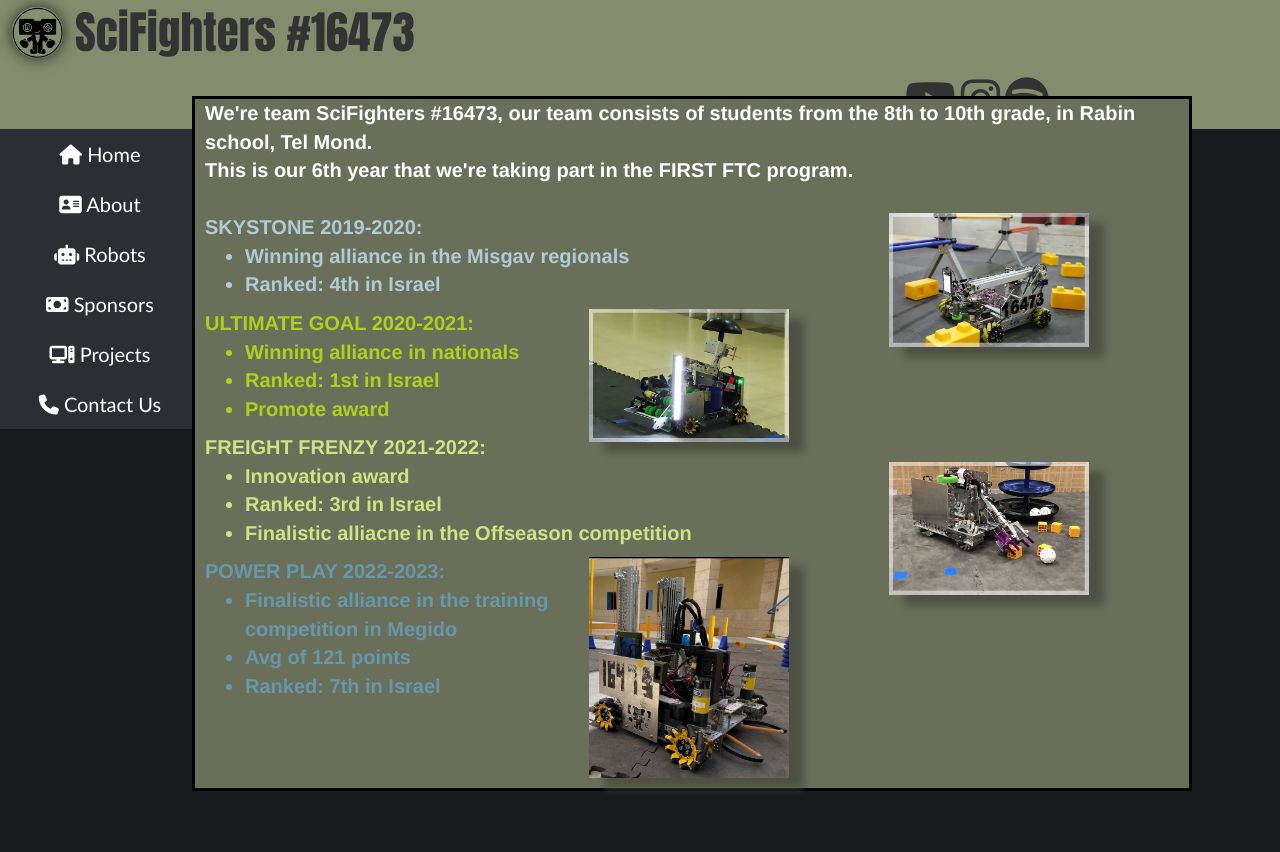
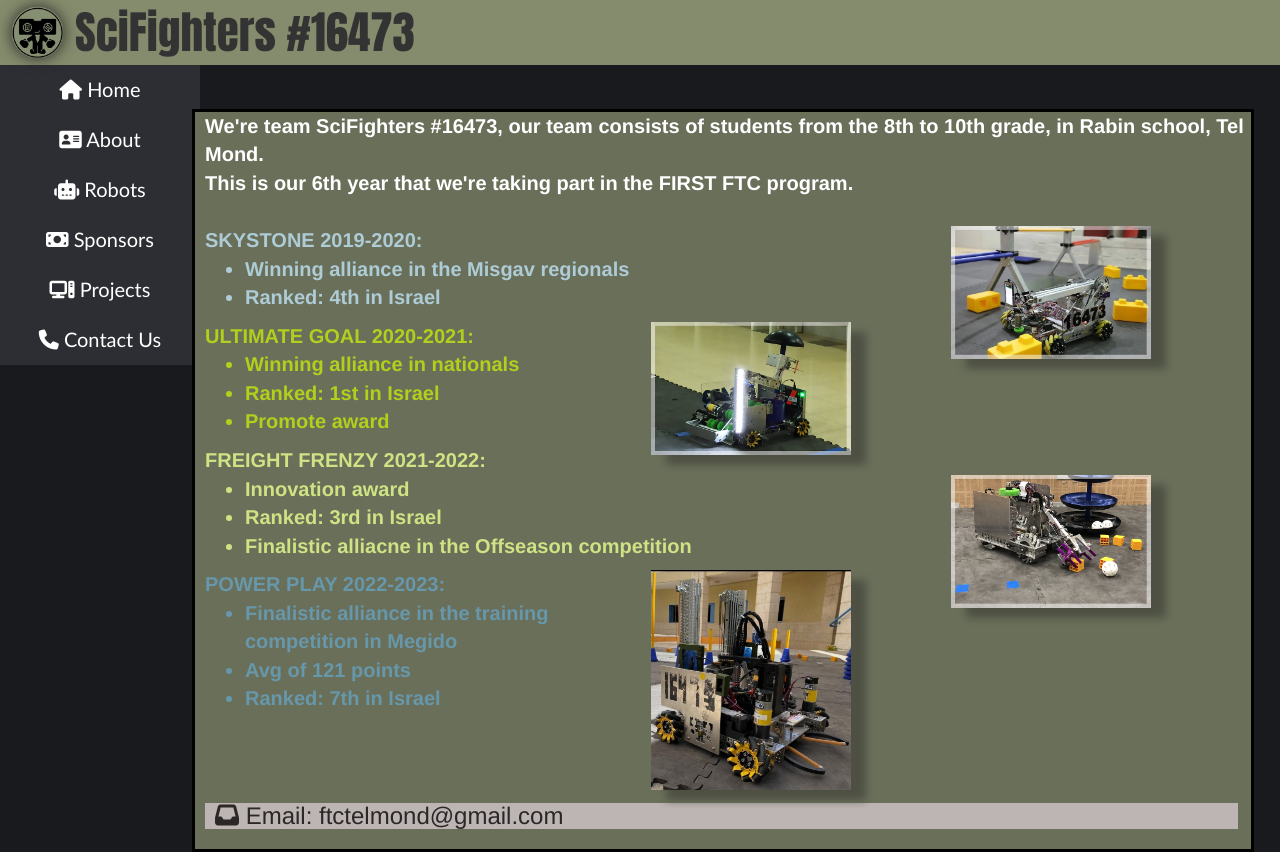
Before and after one commit to Sci-Fighters-Tel-Mond/Site, a React (Create React App) app: page / in a window 1280 px wide. Before the commit the page ends 800 px from the top, so only its background shows below. Built offline with nearby package versions, Linux system fonts and the light colour scheme.

Commit message:
added a footer

```diff
--- a/src/App.css
+++ b/src/App.css
@@ -167,13 +167,15 @@
 #contactForm,
 #robots-div,
 .textarea {
+  margin-top: 1%;
+  margin-left: 1%;
   text-align: left;
   color: white;
   font-size: 20px;
   position: absolute;
   top: 12%;
   margin-left: 15%;
-  max-width: 1000px;
+  max-width: 83%;
   font-weight: bolder;
   background-color: rgb(106, 111, 90);
   border: 3px solid black;
@@ -288,13 +290,15 @@
 
 /* Header Links Styles */
 #header-links {
-  padding-left: 900px;
-  padding-right: -30px;
+  padding-left: 55%;
 }
 
 .header-link {
-  size: 20px;
-  margin-left: 5px;
+  margin-top: 2%;
+  float: left;
+  font-size: 200%;
+  size: 30%;
+  margin-left: 0.5%;
   color: rgb(51, 51, 51);
 }
 
@@ -402,6 +406,10 @@
     width: 100vw;
   }
 
+  .sponsor {
+    filter: none;
+  }
+
   /* Header Styles */
   .header {
     width: 100vw;
@@ -413,7 +421,7 @@
 
   #contactForm input,
   #contactForm textarea {
-    font-size: 30px;
+    font-size: 70%;
     margin-left: -20px;
   }
 
@@ -430,7 +438,7 @@
   #contactForm,
   #robots-div,
   .textarea {
-    width: 90%;
+    width: 100%;
     margin-left: 5%;
     padding-left: 5%;
     margin-top: 360px;
@@ -450,7 +458,6 @@
   #freight-frenzy,
   #powerplay {
     font-size: 30px;
-    /* Adjust font size for smaller screens */
   }
 
   /* Header Links Styles */
@@ -508,3 +515,34 @@
 
   #skystone img:hover {}
 }
+
+.footer {
+  color: rgb(43, 39, 39);
+  margin-top: 70px;
+  margin-right: 13px;
+  background-color: #bdb4b4;
+}
+
+#contactForm #maillink {
+  color: white;
+  text-decoration: none;
+}
+
+#contactForm #maillink:hover {
+  color: white;
+  text-decoration: none;
+}
+
+.footer i {
+  padding-left: 10px;
+}
+
+.footer #maillink {
+  color: rgb(43, 39, 39);
+  text-decoration: none;
+}
+
+.footer #maillink:hover {
+  color: rgb(43, 39, 39);
+  text-decoration: none;
+}
--- a/src/App.js
+++ b/src/App.js
@@ -14,11 +14,7 @@
       {
         //#region Header
       }
-      <div className="header"><picture><img src={GroupLogo} alt="Group logo" id="header-logo" /></picture><span id="header-text">SciFighters #16473</span>
-        <span id="header-links"><a href="https://www.youtube.com/channel/UCAvjhx10eeqAYq6_kjmAqFg/featured" target='_blank'><i className="fa-brands fa-youtube header-link"
-        ></i></a>
-          <a style={{ color: "rgb(51, 51, 51)" }} href="https://www.instagram.com/scifighters16473/" target='_blank'><i className="fa-brands fa-instagram header-link"></i></a>
-          <a href="https://open.spotify.com/show/0Oe06e8a4O22AMHFftqv8S?si=657194eb34804757&nd=1" target='_blank'><i className="fa-brands fa-spotify header-link"></i></a></span> </div>
+      <div className="header"><picture><img src={GroupLogo} alt="Group logo" id="header-logo" /></picture><span id="header-text">SciFighters #16473</span></div>
       {
         //#endregion
       }
--- a/src/Pages/AboutPage.js
+++ b/src/Pages/AboutPage.js
@@ -1,5 +1,6 @@
 import React from "react";
 import '../App.css'
+import Footer from "../components/Footer";
 
 function AboutPage() {
 	return (
@@ -17,6 +18,7 @@
 				<div className="center-text" id="about-workflow">Our Workflow</div>
 				In our team, we're devided to groups of profesion in diffrent fields : Programming, Building, CAD, Strategy, Social && Media. In our team, we promote team work, learning, creativity, technical thinking, leadership and contributing to the Community. <br />
 				<a href="https://www.firstinspires.org/" className="button">More about FIRST</a>
+				<Footer style={{ marginTop: "30px" }}></Footer>
 			</div>
 		</div>);
 }
--- a/src/Pages/ContactPage.js
+++ b/src/Pages/ContactPage.js
@@ -34,7 +34,10 @@
 			<textarea placeholder='Message' id="contact-message" name="message" required></textarea><br />
 			<input type="submit" value="Send"></input>
 		</form>
-		<h3><i className="fa-solid fa-inbox"></i>  Email: ftctelmond@gmail.com</h3>
+		<h3><i className="fa-solid fa-inbox"></i>  Email: <a href="mailto:ftctelmond@gmail.com" id="maillink">ftctelmond@gmail.com</a> <br /><br />Social: <br /><span id="header-links"><a href="https://www.youtube.com/channel/UCAvjhx10eeqAYq6_kjmAqFg/featured" target='_blank'><i className="fa-brands fa-youtube header-link"
+		></i></a>
+			<a style={{ color: "rgb(51, 51, 51)" }} href="https://www.instagram.com/scifighters16473/" target='_blank'><i className="fa-brands fa-instagram header-link"></i></a>
+			<a href="https://open.spotify.com/show/0Oe06e8a4O22AMHFftqv8S?si=657194eb34804757&nd=1" target='_blank'><i className="fa-brands fa-spotify header-link"></i></a><a href="https://he-il.facebook.com/ftc.telmond" target='_blank'><i className="fa-brands fa-facebook header-link"></i></a></span></h3>
 	</div>);
 }
 
--- a/src/Pages/HomePage.js
+++ b/src/Pages/HomePage.js
@@ -4,6 +4,7 @@
 import Jaccuse from '../Images/Jaccuse.png';
 import Cobalt from '../Images/Cobalt.png';
 import Constantin from '../Images/Constantin.jpg';
+import Footer from "../components/Footer";
 function HomePage() {
 	return (<div id="homepage">
 		<div id="introduction-text">We're team SciFighters #16473, our team consists of students from the 8th to 10th grade, in Rabin school, Tel Mond.<br />
@@ -19,7 +20,7 @@
 				</div>
 				<div id="ultimate-goal">
 					ULTIMATE GOAL 2020-2021:
-					<img src={Cobalt}></img><br />
+					<a href="https://www.youtube.com/watch?v=c15SsHTXnzs&ab_channel=SciFighters"><img src={Cobalt}></img></a><br />
 					<ul>
 						<li>Winning alliance in nationals</li>
 						<li>Ranked: 1st in Israel</li>
@@ -28,7 +29,7 @@
 				</div>
 				<div id="freight-frenzy">
 					FREIGHT FRENZY 2021-2022:
-					<img src={Jaccuse}></img><br />
+					<a href="https://www.youtube.com/watch?v=GwNWhzqpOz8&ab_channel=SciFighters"><img src={Jaccuse}></img></a><br />
 					<ul>
 						<li>
 							Innovation award
@@ -38,7 +39,7 @@
 					</ul></div>
 				<div id="powerplay">
 					POWER PLAY 2022-2023:
-					<img src={Constantin}></img><br />
+					<a href="https://www.youtube.com/watch?v=7YRnOd7ciZU&ab_channel=SciFighters"><img src={Constantin}></img></a><br />
 					<ul>
 						<li>
 							Finalistic alliance in the training competition in Megido
@@ -51,6 +52,7 @@
 						</li>
 					</ul></div>
 			</div>
+			<Footer style={{ marginTop: "90px" }}></Footer>
 		</div>
 	</div>);
 }
--- a/src/Pages/RobotsPage.js
+++ b/src/Pages/RobotsPage.js
@@ -3,6 +3,7 @@
 import Scorpion from '../Images/Scorpion.png';
 import Cobalt from '../Images/Cobalt.png';
 import Jaccuse from '../Images/Jaccuse.png';
+import Footer from "../components/Footer";
 
 function RobotsPage() {
 	return (
@@ -11,12 +12,12 @@
 				<h1 className="center-text">Yigal Junior</h1>
 				<img src={YigalJunior} className="robot-img" />
 				<p style={{ textAlign: "left" }} className="robot-sum-text">Yigal Junior was crafted for an inaugural training mission assigned to us by our mentors, serving as a hands-on learning experience for basic mechanics and coding.<br /><br /> The mission directive was clear: task the robot with the transportation of <br /> a 5kg cube to a designated point, where it would delicately deposit the load. This purposeful exercise provided a foundational platform for our team to grasp essential principles in both mechanical engineering and programming.</p>
-			</div><br />
+			</div><br /><br />
 			<div className="robot-sum">
 				<h1 className="center-text">Scorpion</h1>
 				<img src={Scorpion} className="robot-img" />
 				<p style={{ textAlign: "left" }} className="robot-sum-text">
-					Scorpion, our robot deployed during the SKYSTONE season, adeptly maneuvers to pick up cubes and skillfully constructs towers using its sophisticated arm.<br /><br /> Throughout the season, Scorpion underwent a transformative evolution, transitioning its arm design from a dual-axis configuration to a more streamlined single-axis system, complemented by a linearly moving part on a rail.
+					Scorpion, our robot deployed during the SKYSTONE season, adeptly maneuvers to pick up cubes and skillfully constructs towers using its sophisticated arm.<br /><br /> Throughout the season, Scorpion underwent a transformative evolution, transitioning its arm design from a dual-axis configuration to a more streamlined single-axis system,<br /> complemented by a linearly moving part on a rail.
 					This deliberate modification was aimed at enhancing<br /> control precision for our skilled drivers, ensuring a seamless and efficient performance on the field.</p>
 			</div><br />
 			<div className="robot-sum">
@@ -28,8 +29,9 @@
 			<div className="robot-sum">
 				<h1 className="center-text">J'accuse</h1>
 				<img src={Jaccuse} className="robot-img" />
-				<p style={{ textAlign: "left" }} className="robot-sum-text">J'accuse was our robot for the Freight Frenzy season. His drive is designed so that the robot would be able to pass on the blockage, he also has one arm that sits on a rail that moves it horizontally<br /> That mechanism allowed us to move the arm to each of the sides of the rail, in order to pick up the game props more easily.</p>
+				<p style={{ textAlign: "left" }} className="robot-sum-text">J'accuse was our robot for the Freight Frenzy season. His drive is designed so that the robot would be able to pass on the blockage, he <br /> also has one arm that sits on a rail that moves it horizontally<br /> That mechanism allowed us to move the arm to each of the sides of the rail, in order to pick up the game props more easily.</p>
 			</div>
+			<Footer style={{ marginTop: "120px" }}></Footer>
 		</div>
 	);
 }
--- a/src/Pages/SponsorsPage.js
+++ b/src/Pages/SponsorsPage.js
@@ -9,10 +9,11 @@
 import Systematics from '../Images/Sponsors/Systematics.png';
 import tabun from '../Images/Sponsors/tabun.png';
 import '../App.css';
+import Footer from "../components/Footer";
 function SponsorsPage() {
 	return (
 		<div className="textarea">
-			<h1 className="center-text" style={{ margin: "10px" }}>Sponsors: </h1>
+			<h1 className="center-text">Sponsors: </h1>
 			<div id="sponsors-container">
 				<div className="sponsor">
 					<a href="https://tel-mond.muni.il/">
@@ -55,7 +56,9 @@
 					</a>
 				</div>
 			</div>
+			<Footer style={{ marginTop: "20px" }}></Footer>
 		</div>
+
 	)
 }
 
--- /dev/null
+++ b/src/components/Footer.js
@@ -0,0 +1,6 @@
+import React from "react";
+
+function Footer(props) {
+	return (<h3 className="footer" style={props.style}><i className="fa-solid fa-inbox"></i>  Email: <a href="mailto:ftctelmond@gmail.com" id="maillink">ftctelmond@gmail.com</a></h3>);
+}
+export default Footer;
```
